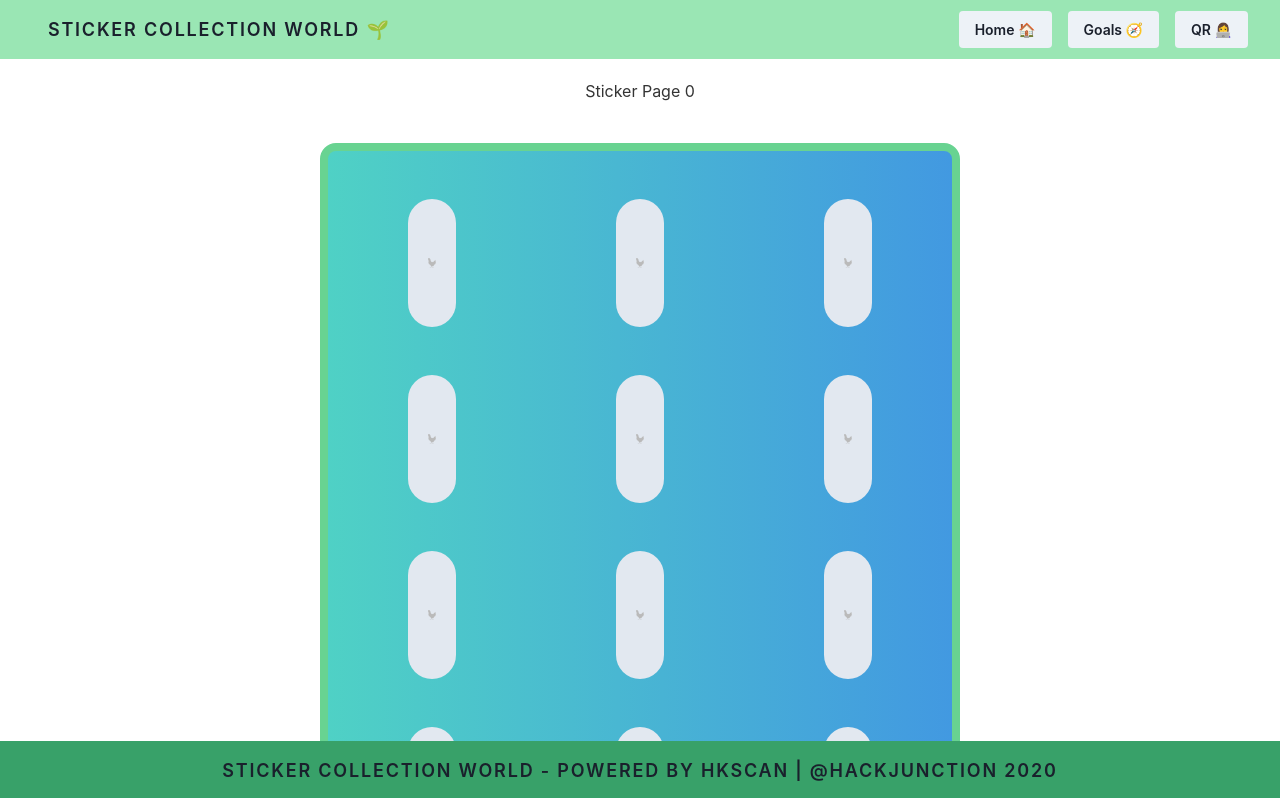
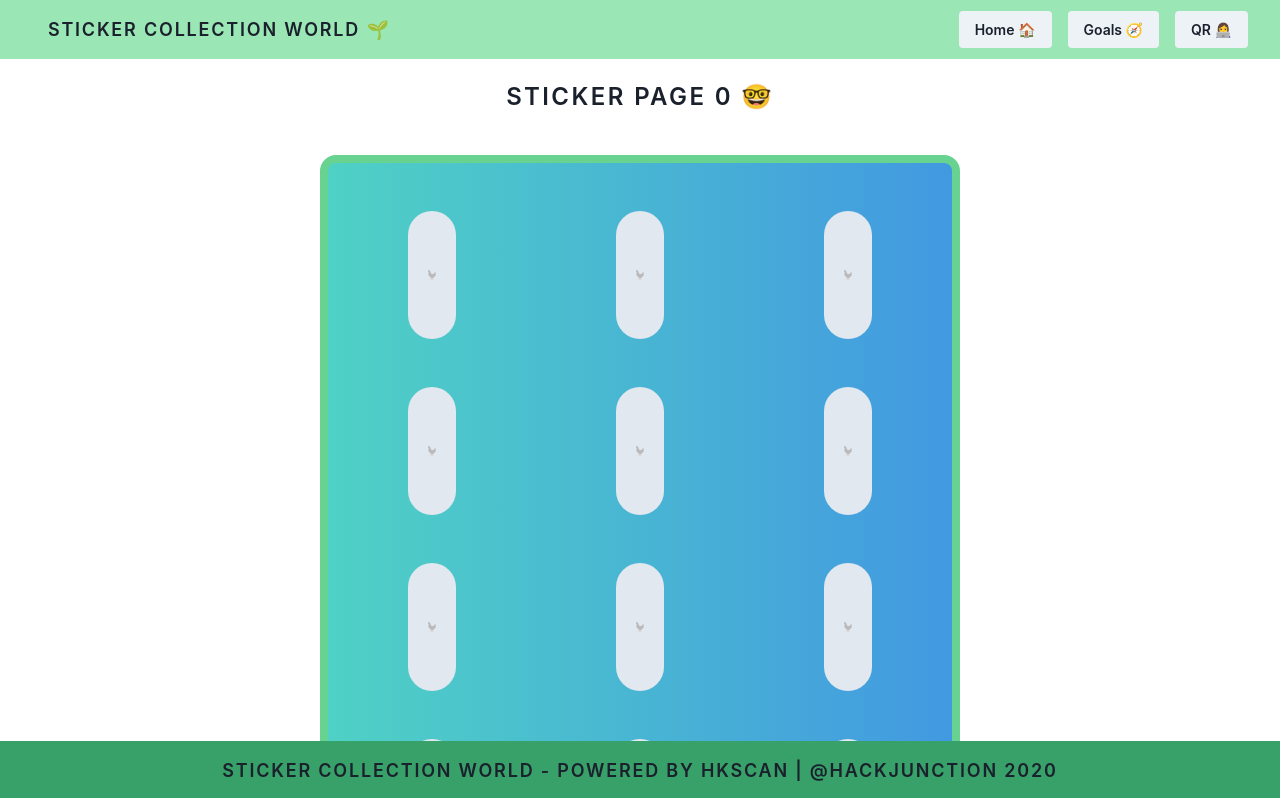
Before and after one commit to junction2020/app, a React (Create React App) app: page / in a window 1280 px wide. Shown: the top 798 px of the page. Built offline with nearby package versions, Linux system fonts and the light colour scheme.

Commit message:
page ehader

```diff
--- a/src/Home.js
+++ b/src/Home.js
@@ -39,8 +39,8 @@ class Home extends Component {
     let isPledged = stickerManager.isPagePledged(this.state.pageIndex);
     return (
       <div>
-        <div className="flex justify-center mt-5">
-          Sticker Page {this.state.pageIndex + 1}
+        <div className="flex justify-center mt-5 text-2xl font-semibold tracking-widest text-gray-900 uppercase rounded-lg focus:outline-none focus:shadow-outline">
+          Sticker Page {this.state.pageIndex + 1} 🤓
         </div>
         <StickerPage stickers={this.state.currentPage} />
         <div class="flex justify-around mt-8">
```
